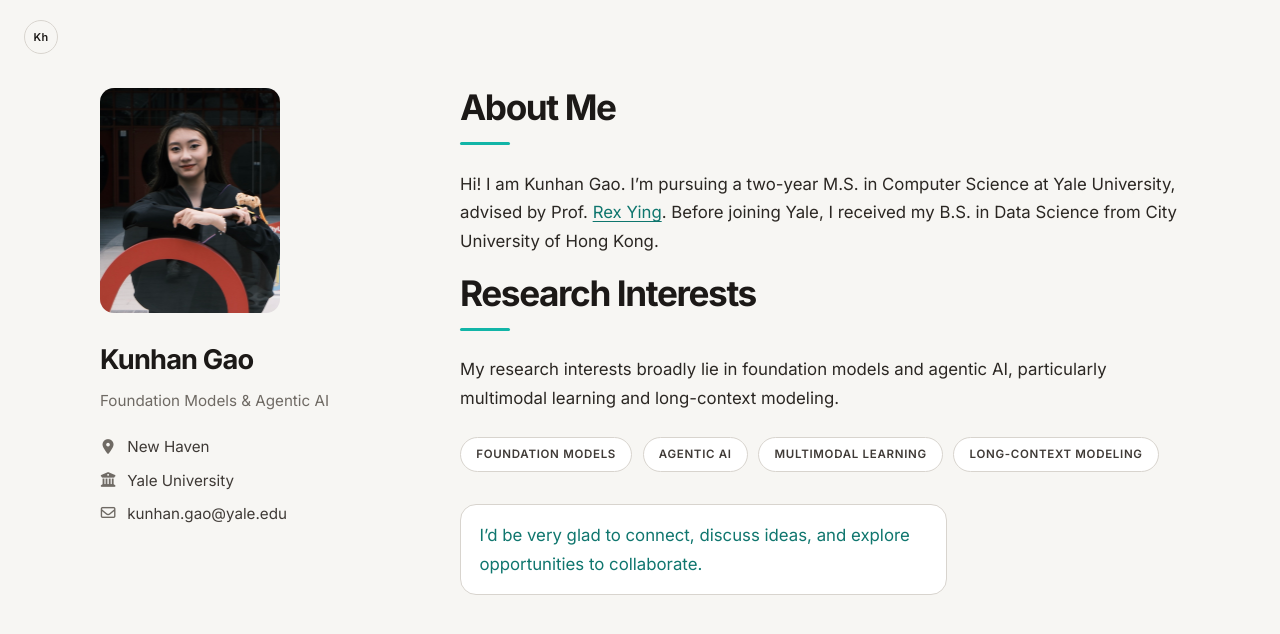
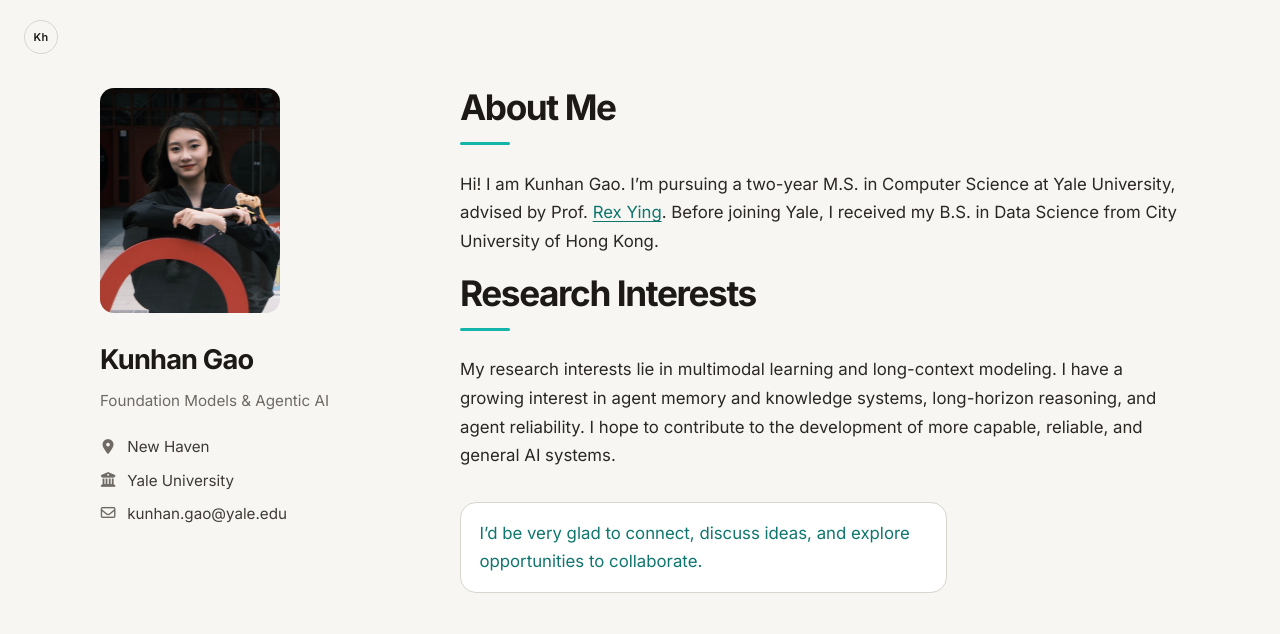
Before and after one commit to kunhan-G/kunhan-G.github.io, a Jekyll site: the page built from index.md, in a window 1280 px wide. Shown: the top 634 px of the page. Built offline with Jekyll 4.4.1, drawn with Linux system fonts in a browser that asks for light colours; a style sheet for code colours, icons or effects is not loaded; our own code applies the rules of GitHub Pages for plain Markdown files.

Commit message:
Replace research interests with the new paragraph and remove tags.

```diff
--- a/index.md
+++ b/index.md
@@ -8,14 +8,7 @@
 
 ## Research Interests
 
-My research interests broadly lie in foundation models and agentic AI, particularly multimodal learning and long-context modeling.
-
-<div class="interest-pills">
-  <span>FOUNDATION MODELS</span>
-  <span>AGENTIC AI</span>
-  <span>MULTIMODAL LEARNING</span>
-  <span>LONG-CONTEXT MODELING</span>
-</div>
+My research interests lie in multimodal learning and long-context modeling. I have a growing interest in agent memory and knowledge systems, long-horizon reasoning, and agent reliability. I hope to contribute to the development of more capable, reliable, and general AI systems.
 
 <div class="collab-box">
   <p>I’d be very glad to connect, discuss ideas, and explore opportunities to collaborate.</p>
```
Also changed, not shown: html_source_file/index.html (+1 -7 lines).
